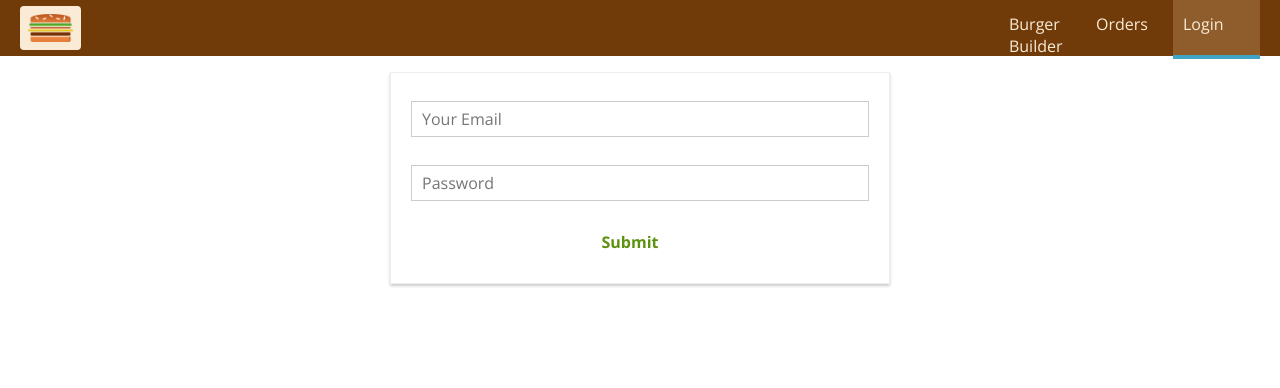
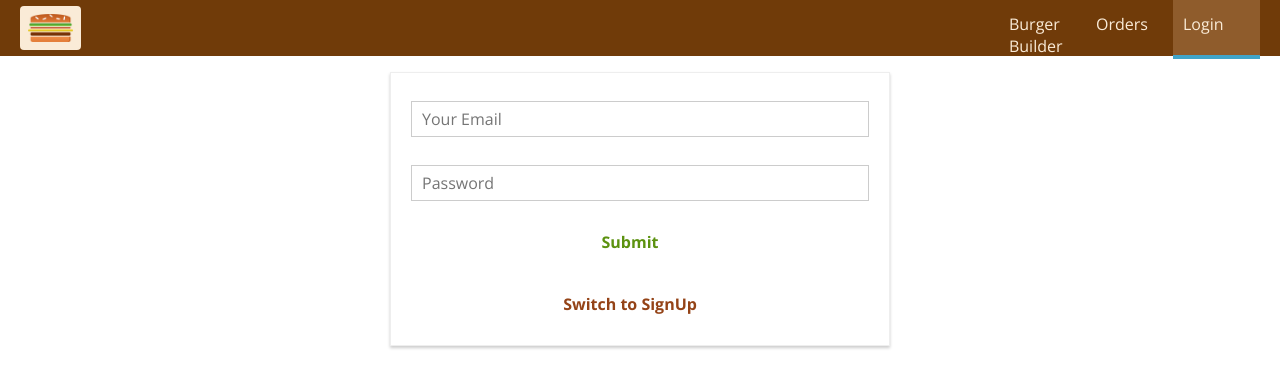
Before and after one commit to janko101/burger-builder-app, a React (Create React App) app: page /auth in a window 1280 px wide. Shown: the top 388 px of the page. Built offline with nearby package versions, Linux system fonts and the light colour scheme.

Commit message:
Adds a Button which switches from signup to signin

```diff
--- a/src/Components/Auth.jsx
+++ b/src/Components/Auth.jsx
@@ -37,6 +37,7 @@ class Auth extends Component {
         touched: false,
       },
     },
+    isSignUp: true,
   };
 
   checkValidity(value, rules) {
@@ -73,11 +74,17 @@ class Auth extends Component {
   };
 
   onSubmitHandler = (event) => {
-    event.preventDefault()
+    event.preventDefault();
     this.props.onAuth(
       this.state.controls.email.value,
       this.state.controls.password.value
     );
+  };
+
+  switchAuthModeHandler = () => {
+    this.setState((prevState) => {
+      return { isSignup: !prevState.isSignup };
+    });
   };
 
   render() {
@@ -106,6 +113,9 @@ class Auth extends Component {
           {form}
           <Button buttonType="Success">Submit</Button>
         </form>
+        <Button clicked={this.switchAuthModeHandler} buttonType="Danger">
+          Switch to {this.state.isSignup ? "SignIn" : "SignUp"}
+        </Button>
       </div>
     );
   }
```
